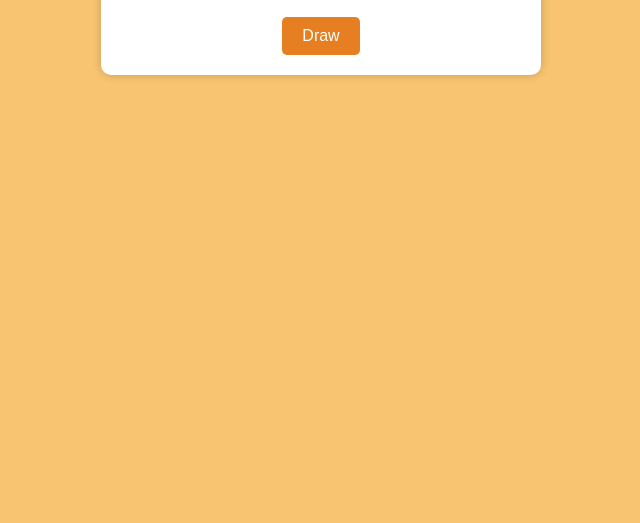
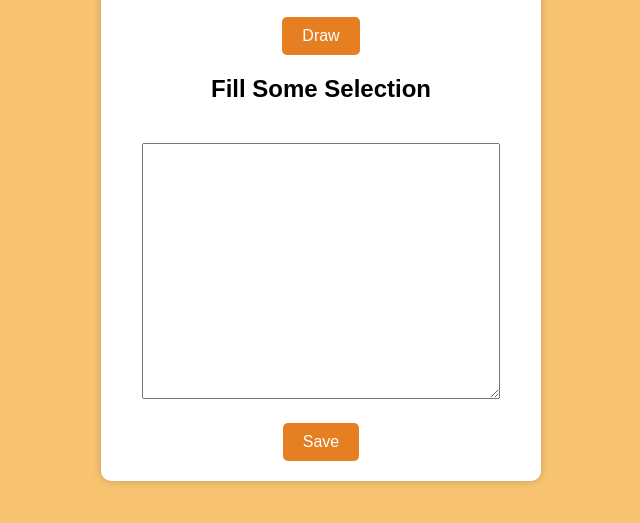
Before and after one commit to tehjinxi/eatwhat, a plain HTML site: page index.html in a window 1280 px wide. Shown: the part 161-684 px from the top of the page, without its empty margins (319-959 px from the left). Drawn offline with Linux system fonts and the light colour scheme.

Commit message:
Add a text area to allow user input selection

```diff
--- a/index.html
+++ b/index.html
@@ -31,7 +31,17 @@
         line-height: 50px;
       }
 
-      #draw-btn {
+      #random-text {
+        font-size: 20px;
+        font-weight: bold;
+        margin: 20px 0;
+        color: #e67e22;
+        white-space: nowrap;
+        line-height: 25px;
+      }
+
+      #draw-btn,
+      #save-btn {
         background-color: #e67e22;
         color: #fff;
         border: none;
@@ -55,13 +65,18 @@
         <span id="result"></span>
       </div>
       <button id="draw-btn">Draw</button>
+
+      <h2>Fill Some Selection</h2>
+      <textarea id="random-text" name="w3review" rows="10" cols="28"></textarea>
+      <button id="save-btn">Save</button>
     </div>
 
     <script>
       document.addEventListener('DOMContentLoaded', function () {
         const drawBtn = document.getElementById('draw-btn');
+        const saveBtn = document.getElementById('save-btn');
         const resultContainer = document.getElementById('result');
-        const words = [
+        let words = [
           'Apple',
           'Banana',
           'Cherry',
@@ -71,6 +86,11 @@
           'Grape',
           'Honeydew',
         ];
+
+        saveBtn.addEventListener('click', function () {
+          words = document.getElementById('random-text').value.split('\n');
+        });
+
         let interval;
         let wordIndex = 0;
 
```
